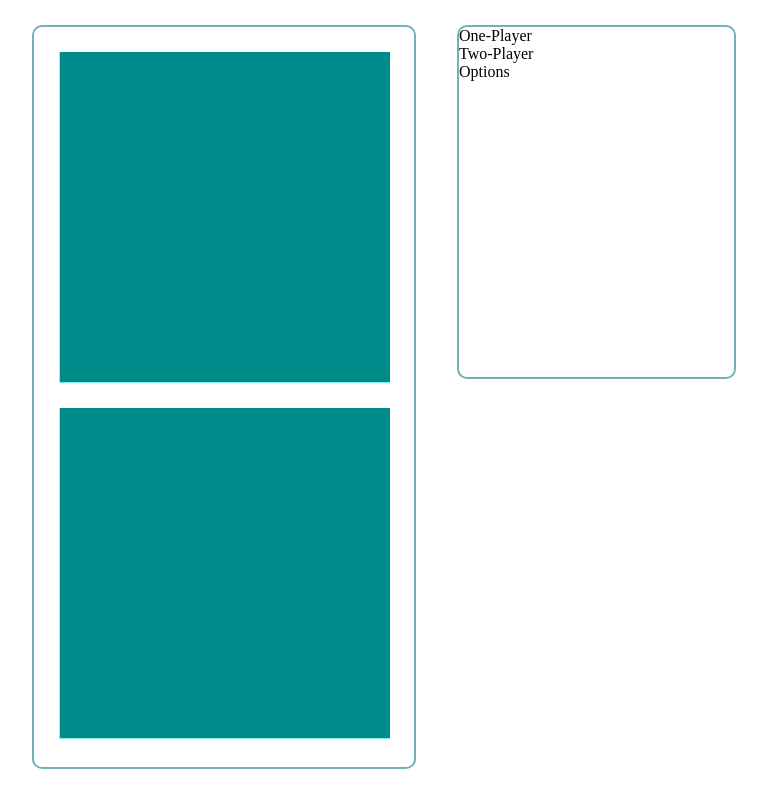
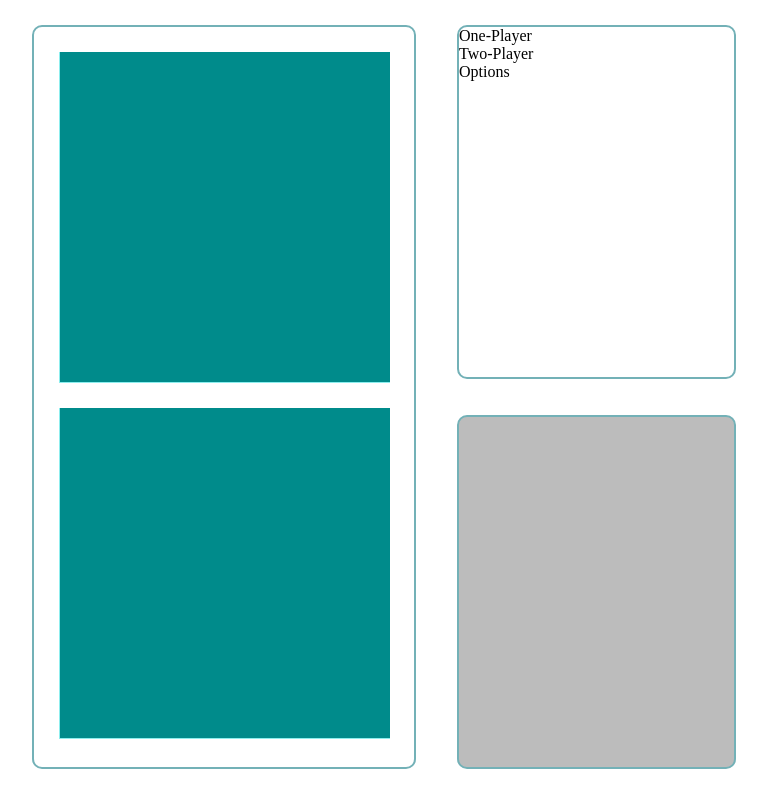
Before and after one commit to imattos78/Battleship_Game_Js, a plain HTML site: page index.html in a window 1280 px wide. Shown: the whole page, without its empty margins (258-1025 px from the left). Drawn offline with nearby package versions, Linux system fonts and the light colour scheme.

Commit message:
text styles

```diff
--- a/style.css
+++ b/style.css
@@ -127,4 +127,18 @@ html {
 	width: 275px;
 	height: 350px;
 	margin-top: 36px;
-	display: block;
+    display: block;
+
+    background: rgba(144,144,144,0.6);
+	border: 2px solid #73B1B7;
+	border-radius: 10px;
+
+	color: green;
+}
+.text {
+	position: relative;
+	width: 250px;
+	height: 375px;
+	margin: 12px;
+	display: inline-block;
+}
```
